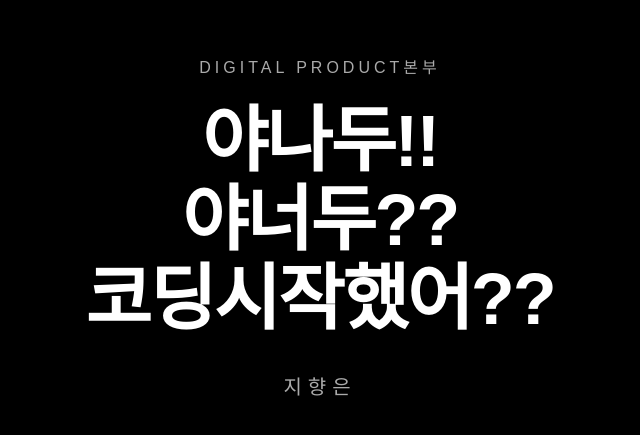
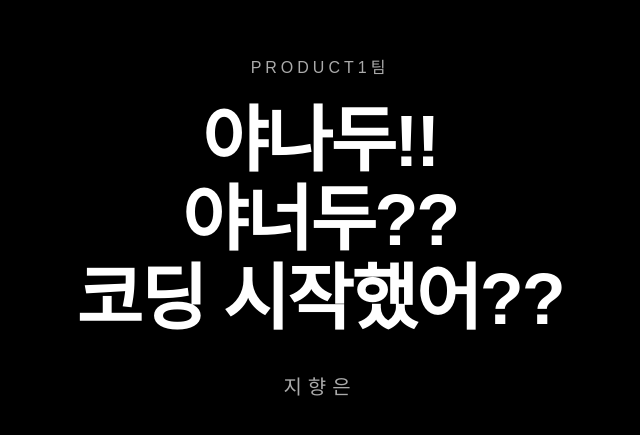
Before and after one commit to hyeuji/coding1234, a plain HTML site: page index.html in a window 1280 px wide. Shown: the part 173-608 px from the top of the page, without its empty margins (320-960 px from the left). Drawn offline with Linux system fonts and the light colour scheme.

Commit message:
Update index.html

```diff
--- a/index.html
+++ b/index.html
@@ -4,7 +4,7 @@
 <head>
   <meta charset="UTF-8">
   <meta name="viewport" content="width=device-width, initial-scale=1.0">
-  <title>야나두!! 코딩해!! 너두?| Digital Product본부</title>
+  <title>야나두!! 코딩해!! 너두?| Product1팀</title>
   <style>
     * {
       margin: 0;
@@ -52,8 +52,8 @@
 
 <body>
   <div class="container">
-    <p class="department">Digital Product본부</p>
-    <h1 class="title">야나두!!<br>야너두??<br>코딩시작했어??</h1>
+    <p class="department">Product1팀</p>
+    <h1 class="title">야나두!!<br>야너두??<br>코딩 시작했어??</h1>
     <p class="name">지향은</p>
   </div>
 </body>
```
